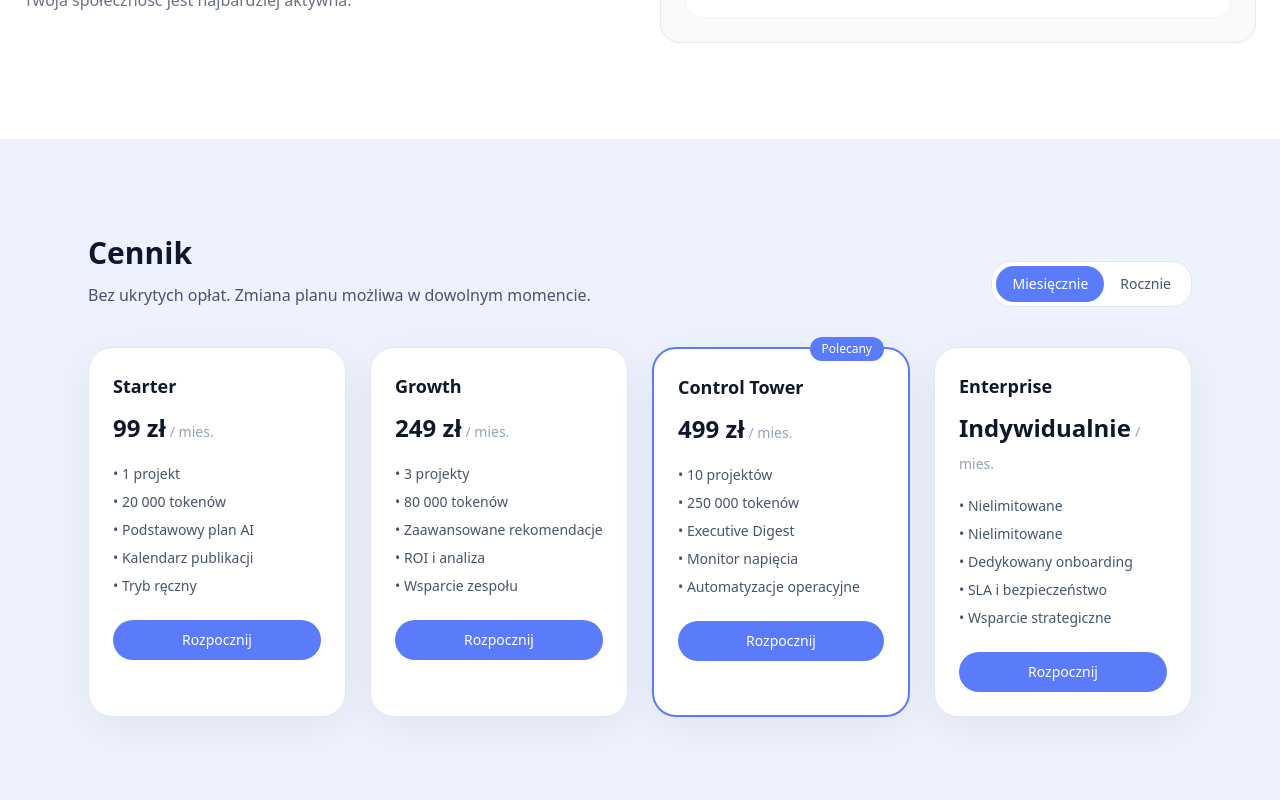
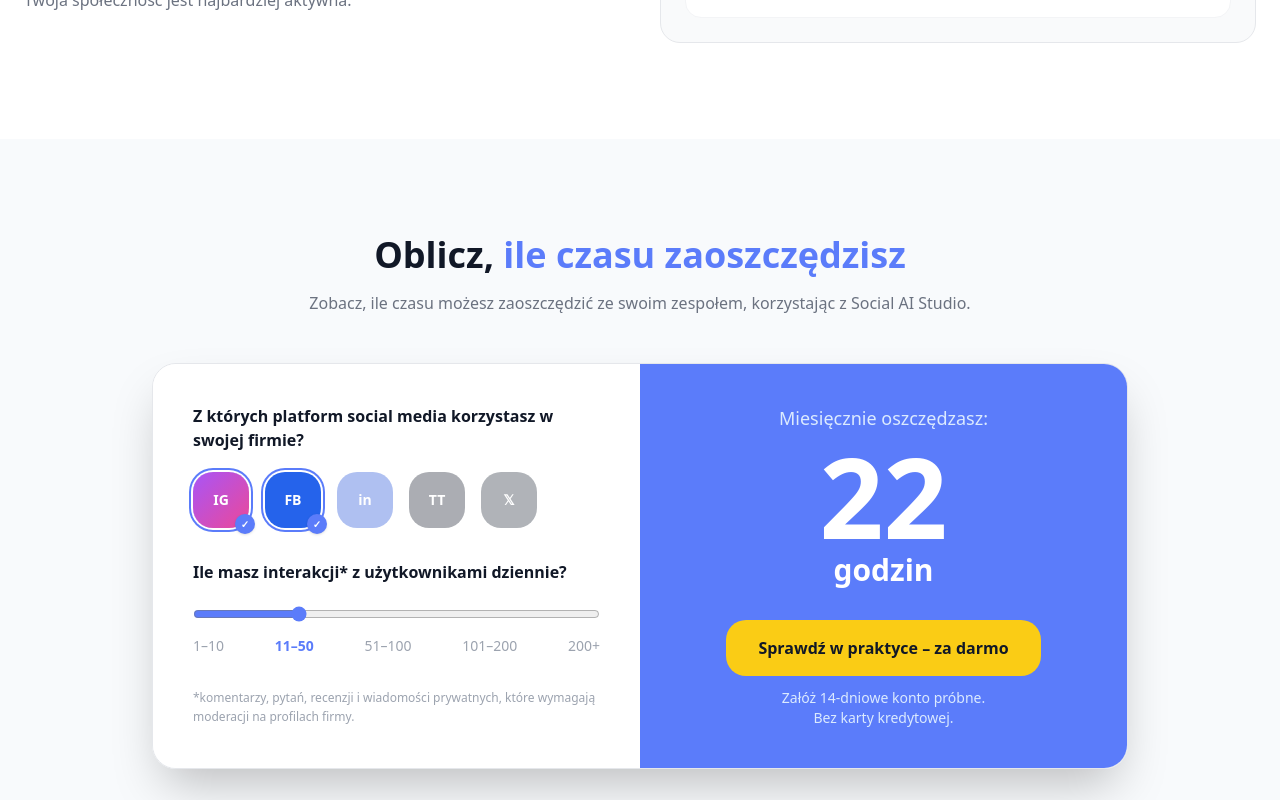
Before and after one commit to ewko90-glitch/content-control-towerNEW, a Next.js app: page / in a window 1280 px wide. Shown: the part 3200-4000 px from the top of the page. Built offline with nearby package versions, Linux system fonts and the light colour scheme.

Commit message:
feat: add time savings calculator section

```diff
--- a/src/app/page.tsx
+++ b/src/app/page.tsx
@@ -3,6 +3,7 @@ import { Footer } from "@/components/marketing/Footer";
 import { Funkcjonalnosci } from "@/components/marketing/Funkcjonalnosci";
 import { Hero } from "@/components/marketing/Hero";
 import { JakToDziala } from "@/components/marketing/JakToDziala";
+import { Kalkulator } from "@/components/marketing/Kalkulator";
 import { Navbar } from "@/components/marketing/Navbar";
 import { Tokeny } from "@/components/marketing/Tokeny";
 
@@ -13,6 +14,7 @@ export default function HomePage() {
       <Hero />
       <JakToDziala />
       <Funkcjonalnosci />
+      <Kalkulator />
       <Cennik />
       <Tokeny />
       <Footer />
--- /dev/null
+++ b/src/components/marketing/Kalkulator.tsx
@@ -0,0 +1,148 @@
+"use client";
+
+import Link from "next/link";
+import { useState } from "react";
+
+const platforms = [
+  { id: "instagram", name: "Instagram", gradient: true, bg: "from-purple-500 to-pink-500", letter: "IG" },
+  { id: "facebook", name: "Facebook", gradient: false, bg: "bg-blue-600", letter: "FB" },
+  { id: "linkedin", name: "LinkedIn", gradient: false, bg: "bg-blue-700", letter: "in" },
+  { id: "tiktok", name: "TikTok", gradient: false, bg: "bg-gray-900", letter: "TT" },
+  { id: "x", name: "X / Twitter", gradient: false, bg: "bg-gray-800", letter: "𝕏" },
+];
+
+const interactionLevels = [
+  { label: "1–10", minutesPerDay: 10 },
+  { label: "11–50", minutesPerDay: 30 },
+  { label: "51–100", minutesPerDay: 60 },
+  { label: "101–200", minutesPerDay: 100 },
+  { label: "200+", minutesPerDay: 150 },
+];
+
+export function Kalkulator() {
+  const [selectedPlatforms, setSelectedPlatforms] = useState<string[]>(["instagram", "facebook"]);
+  const [interactionLevel, setInteractionLevel] = useState(1);
+
+  const togglePlatform = (id: string) => {
+    setSelectedPlatforms((prev) =>
+      prev.includes(id) ? prev.filter((p) => p !== id) : [...prev, id]
+    );
+  };
+
+  const count = selectedPlatforms.length || 1;
+  const minutesPerDay = interactionLevels[interactionLevel].minutesPerDay;
+  const hoursPerMonth = Math.round((count * minutesPerDay * 22) / 60);
+
+  return (
+    <section className="bg-[#F8FAFC] py-24">
+      <div className="mx-auto max-w-5xl px-6">
+        {/* Header */}
+        <div className="mb-12 text-center">
+          <h2 className="text-3xl font-bold text-gray-900 md:text-4xl">
+            Oblicz,{" "}
+            <span className="text-[#5B7CFA]">ile czasu zaoszczędzisz</span>
+          </h2>
+          <p className="mt-4 text-gray-500">
+            Zobacz, ile czasu możesz zaoszczędzić ze swoim zespołem, korzystając z Social AI Studio.
+          </p>
+        </div>
+
+        {/* Calculator card */}
+        <div className="overflow-hidden rounded-3xl border border-gray-200 shadow-2xl md:grid md:grid-cols-2">
+          {/* Left — inputs */}
+          <div className="bg-white p-8 md:p-10">
+            <p className="font-semibold text-gray-900">
+              Z których platform social media korzystasz w swojej firmie?
+            </p>
+
+            <div className="mt-5 flex flex-wrap gap-4">
+              {platforms.map((p) => {
+                const selected = selectedPlatforms.includes(p.id);
+                return (
+                  <button
+                    key={p.id}
+                    type="button"
+                    onClick={() => togglePlatform(p.id)}
+                    title={p.name}
+                    className={`relative flex h-14 w-14 items-center justify-center rounded-2xl text-sm font-bold text-white transition-all duration-200 ${
+                      p.gradient ? `bg-gradient-to-br ${p.bg}` : p.bg
+                    } ${selected ? "opacity-100 ring-2 ring-[#5B7CFA] ring-offset-2" : "opacity-35"}`}
+                  >
+                    {p.letter}
+                    {selected && (
+                      <span className="absolute -bottom-1.5 -right-1.5 flex h-5 w-5 items-center justify-center rounded-full bg-[#5B7CFA] text-[10px] font-bold text-white shadow">
+                        ✓
+                      </span>
+                    )}
+                  </button>
+                );
+              })}
+            </div>
+
+            <p className="mt-8 font-semibold text-gray-900">
+              Ile masz interakcji* z użytkownikami dziennie?
+            </p>
+
+            {/* Slider */}
+            <div className="mt-5">
+              <input
+                type="range"
+                min={0}
+                max={4}
+                step={1}
+                value={interactionLevel}
+                onChange={(e) => setInteractionLevel(Number(e.target.value))}
+                className="w-full cursor-pointer accent-[#5B7CFA]"
+              />
+              <div className="mt-2 flex justify-between text-sm">
+                {interactionLevels.map((l, i) => (
+                  <span
+                    key={l.label}
+                    className={`transition-colors ${
+                      interactionLevel === i
+                        ? "font-bold text-[#5B7CFA]"
+                        : "text-gray-400"
+                    }`}
+                  >
+                    {l.label}
+                  </span>
+                ))}
+              </div>
+            </div>
+
+            <p className="mt-8 text-xs leading-relaxed text-gray-400">
+              *komentarzy, pytań, recenzji i wiadomości prywatnych, które
+              wymagają moderacji na profilach firmy.
+            </p>
+          </div>
+
+          {/* Right — result */}
+          <div className="flex flex-col items-center justify-center bg-[#5B7CFA] p-8 text-center md:p-10">
+            <p className="text-lg font-medium text-blue-100">
+              Miesięcznie oszczędzasz:
+            </p>
+            <p
+              key={hoursPerMonth}
+              className="mt-2 text-[7rem] font-black leading-none text-white tabular-nums"
+            >
+              {hoursPerMonth}
+            </p>
+            <p className="text-3xl font-bold text-white">godzin</p>
+
+            <Link
+              href="/auth/register"
+              className="mt-8 inline-block rounded-2xl bg-yellow-400 px-8 py-4 text-base font-bold text-gray-900 transition-colors hover:bg-yellow-300"
+            >
+              Sprawdź w praktyce – za darmo
+            </Link>
+            <p className="mt-3 text-sm text-blue-100">
+              Załóż 14-dniowe konto próbne.
+              <br />
+              Bez karty kredytowej.
+            </p>
+          </div>
+        </div>
+      </div>
+    </section>
+  );
+}
```
